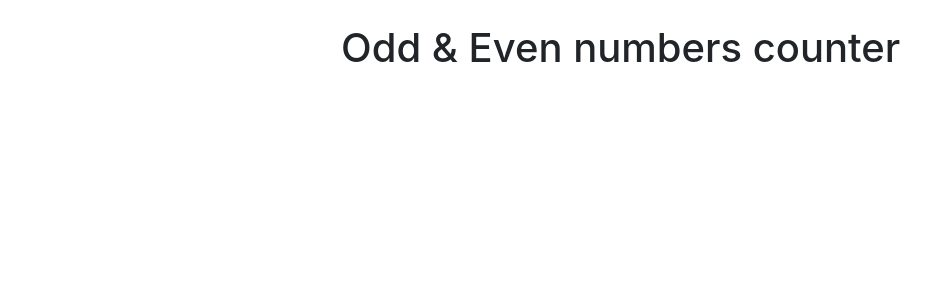
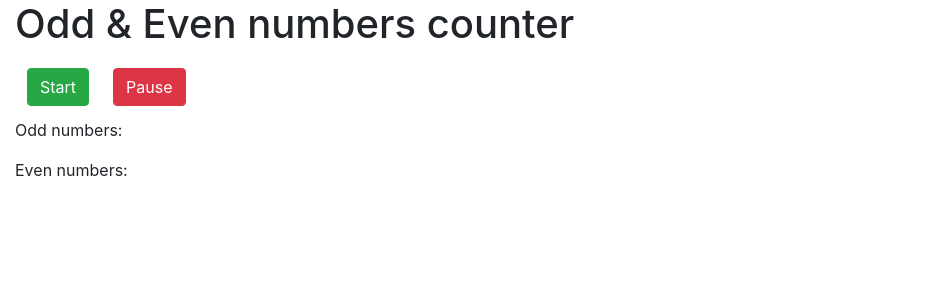
Before and after one commit to Yah-Yah/udemy-angular-even-odd, an Angular app: page / in a window 1280 px wide. Shown: the top 300 px of the page, without its empty margins (0-947 px from the left). Built offline with nearby package versions, Linux system fonts and the light colour scheme.

Commit message:
Add basic content and layout

```diff
--- a/src/app/app.component.html
+++ b/src/app/app.component.html
@@ -1 +1,5 @@
-<app-game-control></app-game-control>
+<div class="col-12">
+  <app-game-control></app-game-control>
+  <app-odd></app-odd>
+  <app-even></app-even>
+</div>
--- a/src/app/even/even.component.html
+++ b/src/app/even/even.component.html
@@ -1 +1 @@
-<p>even works!</p>
+<p>Even numbers:</p>
--- a/src/app/game-control/game-control.component.html
+++ b/src/app/game-control/game-control.component.html
@@ -1,5 +1,3 @@
-<div class="d-flex justify-content-center">
-  <div class="col-sm-12 col-md-6">
-    <h1>Odd & Even numbers counter</h1>
-  </div>
-</div>
+<h1>Odd & Even numbers counter</h1>
+<button class="btn btn-success">Start</button>
+<button class="btn btn-danger">Pause</button>
--- a/src/app/odd/odd.component.html
+++ b/src/app/odd/odd.component.html
@@ -1 +1 @@
-<p>odd works!</p>
+<p>Odd numbers:</p>
--- a/src/styles.css
+++ b/src/styles.css
@@ -1,3 +1,3 @@
-div {
+button {
   margin: 12px;
 }
```
